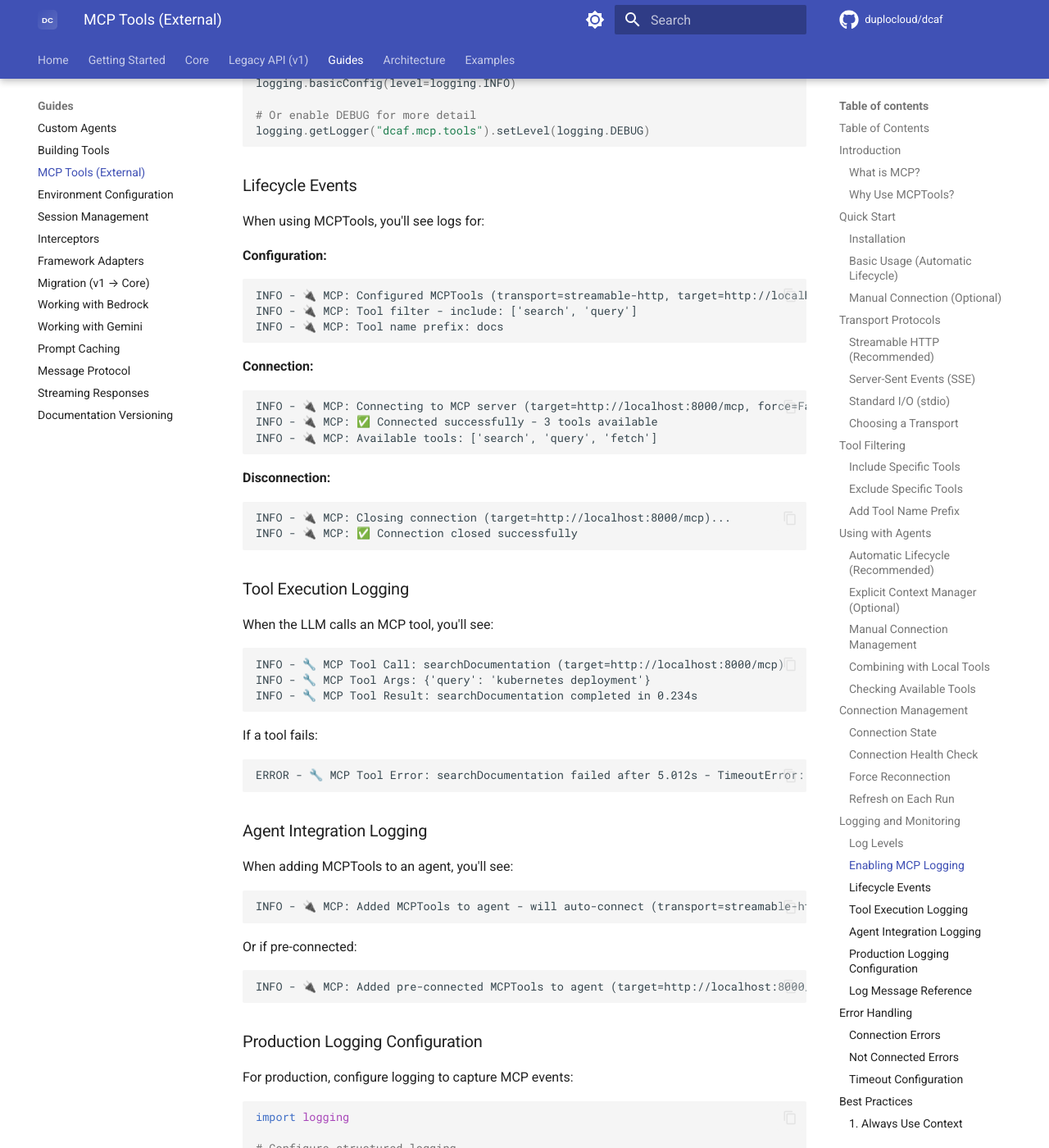
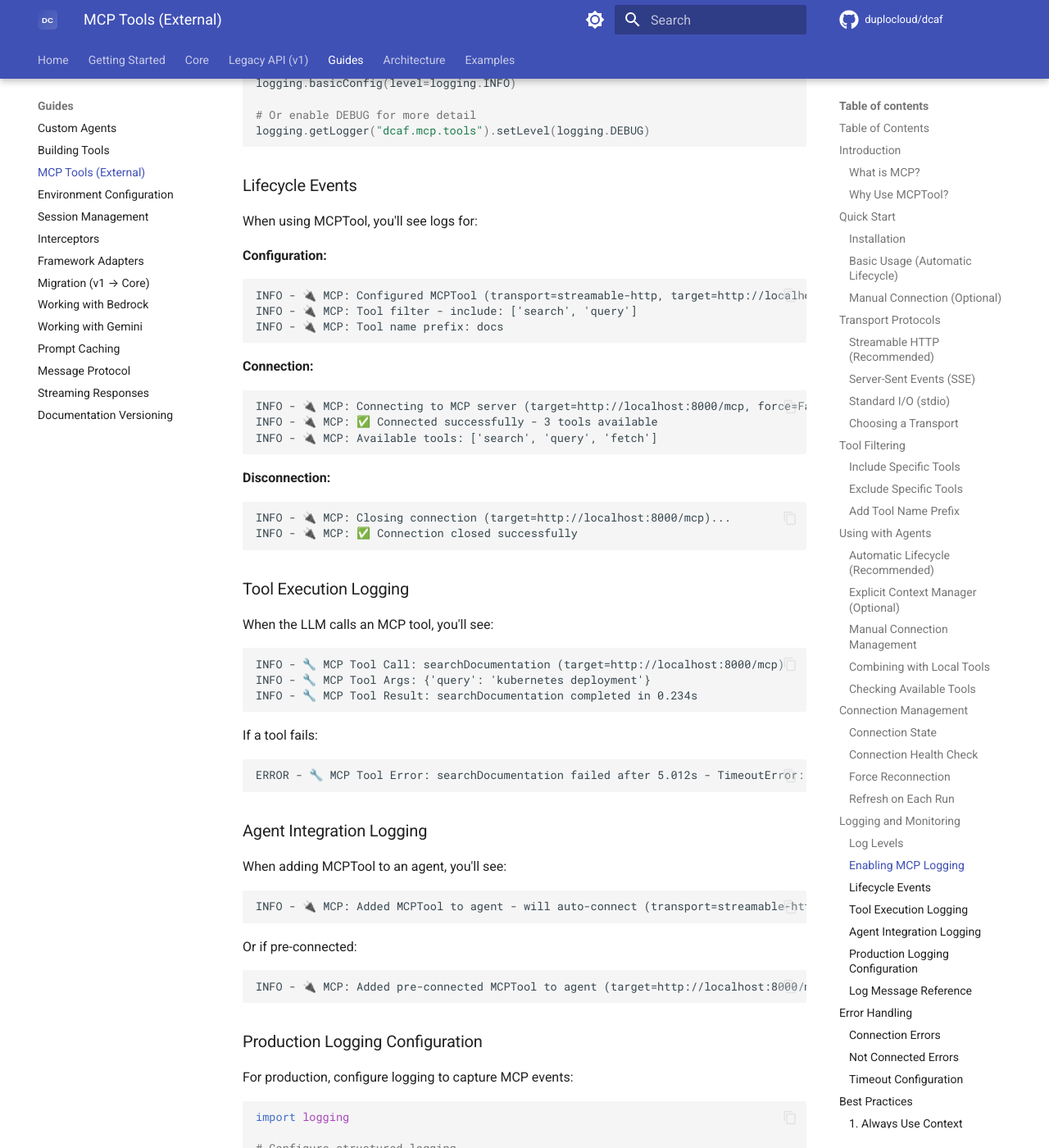
Before and after one commit to duplocloud/dcaf, an MkDocs documentation site: the page built from docs/guides/mcp-tools.md, in a window 1280 px wide and 1400 px high, scrolled down 9049 px. Shown: the whole window at 82% size. Built offline with MkDocs 1.6.1 and Material for MkDocs 9.7.7, drawn with Linux system fonts in a browser that asks for light colours; comment, search, counter and statistics services are not loaded; some of the changed text lies outside the part shown.

Commit message:
refactor: Rename MCPTools to MCPTool for clearer API
- MCPTool is more intuitive: one tool connecting to one MCP server
- Removed Agno naming convention leakage from public API
- Updated all imports, tests, and documentation
- Simplified live test example to show clean public API usage

Co-Authored-By: Claude Opus 4.5 <noreply@anthropic.com>

````diff
--- a/docs/guides/mcp-tools.md
+++ b/docs/guides/mcp-tools.md
@@ -20,7 +20,7 @@ This guide covers how to use external MCP (Model Context Protocol) servers with
 
 ## Introduction
 
-The Model Context Protocol (MCP) is an open standard for connecting AI assistants to external data sources and tools. DCAF provides `MCPTools` - a framework-agnostic wrapper that lets you connect to any MCP server and use its tools alongside your local DCAF tools.
+The Model Context Protocol (MCP) is an open standard for connecting AI assistants to external data sources and tools. DCAF provides `MCPTool` - a framework-agnostic wrapper that lets you connect to any MCP server and use its tools alongside your local DCAF tools.
 
 ### What is MCP?
 
@@ -30,9 +30,9 @@ MCP servers expose:
 - **Resources**: Data that can be read by AI agents
 - **Prompts**: Pre-defined prompt templates
 
-DCAF's `MCPTools` focuses on **consuming tools** from external MCP servers.
+DCAF's `MCPTool` focuses on **consuming tools** from external MCP servers.
 
-### Why Use MCPTools?
+### Why Use MCPTool?
 
 - **Extend your agent's capabilities** with tools from external services
 - **Reuse existing MCP servers** (databases, APIs, file systems, etc.)
@@ -53,11 +53,11 @@ pip install mcp
 
 ### Basic Usage (Automatic Lifecycle)
 
-DCAF automatically manages the MCP connection lifecycle - just pass `MCPTools` to your agent:
+DCAF automatically manages the MCP connection lifecycle - just pass `MCPTool` to your agent:
 
 ```python
 from dcaf.core import Agent
-from dcaf.mcp import MCPTools
+from dcaf.mcp import MCPTool
 from dcaf.tools import tool
 
 # Define a local tool
@@ -67,14 +67,14 @@ def get_time() -> str:
     return datetime.now().isoformat()
 
 # Configure MCP server connection
-mcp_tools = MCPTools(
+mcp_tool = MCPTool(
     url="http://localhost:8000/mcp",
     transport="streamable-http",
 )
 
 # Just pass it to the agent - DCAF handles connect/disconnect automatically!
 async def main():
-    agent = Agent(tools=[get_time, mcp_tools])
+    agent = Agent(tools=[get_time, mcp_tool])
     result = await agent.arun("Search for Python tutorials and tell me the time")
     print(result.text)
 ```
@@ -101,16 +101,16 @@ async def main():
 
 ## Transport Protocols
 
-DCAF's `MCPTools` supports three transport protocols for connecting to MCP servers.
+DCAF's `MCPTool` supports three transport protocols for connecting to MCP servers.
 
 ### Streamable HTTP (Recommended)
 
 For HTTP-based MCP servers. This is the recommended protocol for production use.
 
 ```python
-from dcaf.mcp import MCPTools
+from dcaf.mcp import MCPTool
 
-mcp_tools = MCPTools(
+mcp_tool = MCPTool(
     url="http://localhost:8000/mcp",
     transport="streamable-http",
     timeout_seconds=30,
@@ -122,7 +122,7 @@ mcp_tools = MCPTools(
 For servers using SSE transport (deprecated in favor of streamable-http):
 
 ```python
-mcp_tools = MCPTools(
+mcp_tool = MCPTool(
     url="http://localhost:8000/mcp",
     transport="sse",
 )
@@ -136,7 +136,7 @@ mcp_tools = MCPTools(
 For running a local MCP server process. The server communicates via stdin/stdout.
 
 ```python
-mcp_tools = MCPTools(
+mcp_tool = MCPTool(
     command="python my_mcp_server.py",
     transport="stdio",
     env={"API_KEY": "secret"},  # Optional environment variables
@@ -168,7 +168,7 @@ When an MCP server exposes many tools, you can filter which ones to use.
 Only include the tools you need:
 
 ```python
-mcp_tools = MCPTools(
+mcp_tool = MCPTool(
     url="http://localhost:8000/mcp",
     transport="streamable-http",
     include_tools=["search", "query", "get_document"],
@@ -180,7 +180,7 @@ mcp_tools = MCPTools(
 Exclude tools you don't want:
 
 ```python
-mcp_tools = MCPTools(
+mcp_tool = MCPTool(
     url="http://localhost:8000/mcp",
     transport="streamable-http",
     exclude_tools=["dangerous_delete", "admin_reset"],
@@ -192,7 +192,7 @@ mcp_tools = MCPTools(
 Prevent name collisions by prefixing tool names:
 
 ```python
-mcp_tools = MCPTools(
+mcp_tool = MCPTool(
     url="http://localhost:8000/mcp",
     transport="streamable-http",
     tool_name_prefix="search",  # Tools become: search_query, search_fetch, etc.
@@ -203,13 +203,13 @@ This is useful when combining multiple MCP servers:
 
 ```python
 # Two MCP servers with potentially conflicting tool names
-search_mcp = MCPTools(
+search_mcp = MCPTool(
     url="http://search-service:8000/mcp",
     transport="streamable-http",
     tool_name_prefix="search",
 )
 
-db_mcp = MCPTools(
+db_mcp = MCPTool(
     url="http://db-service:8000/mcp",
     transport="streamable-http",
     tool_name_prefix="db",
@@ -227,20 +227,20 @@ result = await agent.arun("Search and query")
 
 ### Automatic Lifecycle (Recommended)
 
-Just pass `MCPTools` to your agent - DCAF handles the rest:
+Just pass `MCPTool` to your agent - DCAF handles the rest:
 
 ```python
 from dcaf.core import Agent
-from dcaf.mcp import MCPTools
+from dcaf.mcp import MCPTool
 
-mcp_tools = MCPTools(
+mcp_tool = MCPTool(
     url="http://localhost:8000/mcp",
     transport="streamable-http",
 )
 
 async def main():
     # No context manager needed - DCAF manages connection automatically
-    agent = Agent(tools=[mcp_tools])
+    agent = Agent(tools=[mcp_tool])
     result = await agent.arun("Search for something")
     # Connection is automatically established and cleaned up
 ```
@@ -293,7 +293,7 @@ MCP tools work seamlessly with native DCAF tools:
 
 ```python
 from dcaf.core import Agent
-from dcaf.mcp import MCPTools
+from dcaf.mcp import MCPTool
 from dcaf.tools import tool
 
 # Local DCAF tool
@@ -308,16 +308,16 @@ def send_email(to: str, subject: str, body: str) -> str:
     return f"Email sent to {to}"
 
 # External MCP tools
-mcp_tools = MCPTools(
+mcp_tool = MCPTool(
     url="http://localhost:8000/mcp",
     transport="streamable-http",
 )
 
 async def main():
-    async with mcp_tools:
+    async with mcp_tool:
         # Agent has access to both local and MCP tools
         agent = Agent(
-            tools=[add, send_email, mcp_tools],
+            tools=[add, send_email, mcp_tool],
             system_prompt="You are a helpful assistant with math, email, and search capabilities."
         )
 
@@ -348,17 +348,17 @@ async with mcp_tools:
 Check if the connection is established:
 
 ```python
-mcp_tools = MCPTools(
+mcp_tool = MCPTool(
     url="http://localhost:8000/mcp",
     transport="streamable-http",
 )
 
-print(mcp_tools.initialized)  # False - not connected yet
+print(mcp_tool.initialized)  # False - not connected yet
 
-async with mcp_tools:
-    print(mcp_tools.initialized)  # True - connected
+async with mcp_tool:
+    print(mcp_tool.initialized)  # True - connected
 
-print(mcp_tools.initialized)  # False - connection closed
+print(mcp_tool.initialized)  # False - connection closed
 ```
 
 ### Connection Health Check
@@ -386,7 +386,7 @@ await mcp_tools.connect(force=True)
 For long-running applications, refresh the connection and tools on each agent run:
 
 ```python
-mcp_tools = MCPTools(
+mcp_tool = MCPTool(
     url="http://localhost:8000/mcp",
     transport="streamable-http",
     refresh_connection=True,  # Refresh on each agent run
@@ -424,11 +424,11 @@ logging.getLogger("dcaf.mcp.tools").setLevel(logging.DEBUG)
 
 ### Lifecycle Events
 
-When using MCPTools, you'll see logs for:
+When using MCPTool, you'll see logs for:
 
 **Configuration:**
 ```
-INFO - 🔌 MCP: Configured MCPTools (transport=streamable-http, target=http://localhost:8000/mcp)
+INFO - 🔌 MCP: Configured MCPTool (transport=streamable-http, target=http://localhost:8000/mcp)
 INFO - 🔌 MCP: Tool filter - include: ['search', 'query']
 INFO - 🔌 MCP: Tool name prefix: docs
 ```
@@ -463,15 +463,15 @@ ERROR - 🔧 MCP Tool Error: searchDocumentation failed after 5.012s - TimeoutEr
 
 ### Agent Integration Logging
 
-When adding MCPTools to an agent, you'll see:
+When adding MCPTool to an agent, you'll see:
 
 ```
-INFO - 🔌 MCP: Added MCPTools to agent - will auto-connect (transport=streamable-http, target=http://localhost:8000/mcp)
+INFO - 🔌 MCP: Added MCPTool to agent - will auto-connect (transport=streamable-http, target=http://localhost:8000/mcp)
 ```
 
 Or if pre-connected:
 ```
-INFO - 🔌 MCP: Added pre-connected MCPTools to agent (target=http://localhost:8000/mcp, tools=['search', 'query'])
+INFO - 🔌 MCP: Added pre-connected MCPTool to agent (target=http://localhost:8000/mcp, tools=['search', 'query'])
 ```
 
 ### Production Logging Configuration
@@ -507,9 +507,9 @@ logging.basicConfig(
 Handle connection failures gracefully:
 
 ```python
-from dcaf.mcp import MCPTools
+from dcaf.mcp import MCPTool
 
-mcp_tools = MCPTools(
+mcp_tool = MCPTool(
     url="http://localhost:8000/mcp",
     transport="streamable-http",
     timeout_seconds=10,
@@ -529,19 +529,19 @@ async def main():
 
 ### Not Connected Errors
 
-Operations on an unconnected `MCPTools` raise `RuntimeError`:
+Operations on an unconnected `MCPTool` raise `RuntimeError`:
 
 ```python
-mcp_tools = MCPTools(
+mcp_tool = MCPTool(
     url="http://localhost:8000/mcp",
     transport="streamable-http",
 )
 
 # This raises RuntimeError - not connected yet
 try:
-    tool_names = mcp_tools.get_tool_names()
+    tool_names = mcp_tool.get_tool_names()
 except RuntimeError as e:
-    print(e)  # "MCPTools not connected. Use 'async with mcp_tools:' or call 'await mcp_tools.connect()' first."
+    print(e)  # "MCPTool not connected. Use 'async with mcp_tool:' or call 'await mcp_tool.connect()' first."
 ```
 
 ### Timeout Configuration
@@ -549,7 +549,7 @@ except RuntimeError as e:
 Configure connection and read timeouts:
 
 ```python
-mcp_tools = MCPTools(
+mcp_tool = MCPTool(
     url="http://localhost:8000/mcp",
     transport="streamable-http",
     timeout_seconds=30,  # 30 second timeout
@@ -583,14 +583,14 @@ Only expose necessary tools to the agent:
 
 ```python
 # ✅ Good - explicit allowlist
-mcp_tools = MCPTools(
+mcp_tool = MCPTool(
     url="http://localhost:8000/mcp",
     transport="streamable-http",
     include_tools=["search", "read"],  # Only safe, read-only tools
 )
 
 # ❌ Risky - all tools exposed
-mcp_tools = MCPTools(
+mcp_tool = MCPTool(
     url="http://localhost:8000/mcp",
     transport="streamable-http",
     # No filtering - agent can use any tool
@@ -603,12 +603,12 @@ Prevent name collisions:
 
 ```python
 # ✅ Good - clear namespacing
-search_mcp = MCPTools(url="...", tool_name_prefix="search")
-db_mcp = MCPTools(url="...", tool_name_prefix="db")
+search_mcp = MCPTool(url="...", tool_name_prefix="search")
+db_mcp = MCPTool(url="...", tool_name_prefix="db")
 
 # ❌ Bad - potential name collision
-search_mcp = MCPTools(url="...")  # Has "query" tool
-db_mcp = MCPTools(url="...")      # Also has "query" tool - collision!
+search_mcp = MCPTool(url="...")  # Has "query" tool
+db_mcp = MCPTool(url="...")      # Also has "query" tool - collision!
 ```
 
 ### 4. Handle Connection Failures
@@ -657,10 +657,10 @@ async with mcp_tools:
 
 ## API Reference
 
-### MCPTools Class
+### MCPTool Class
 
 ```python
-class MCPTools:
+class MCPTool:
     def __init__(
         self,
         command: Optional[str] = None,        # For stdio transport
````
Also changed, not shown: other parts of docs/guides/mcp-tools.md (+25 -25 lines), test_mcp_live.py (added, +45 -0 lines), 4 other files.
